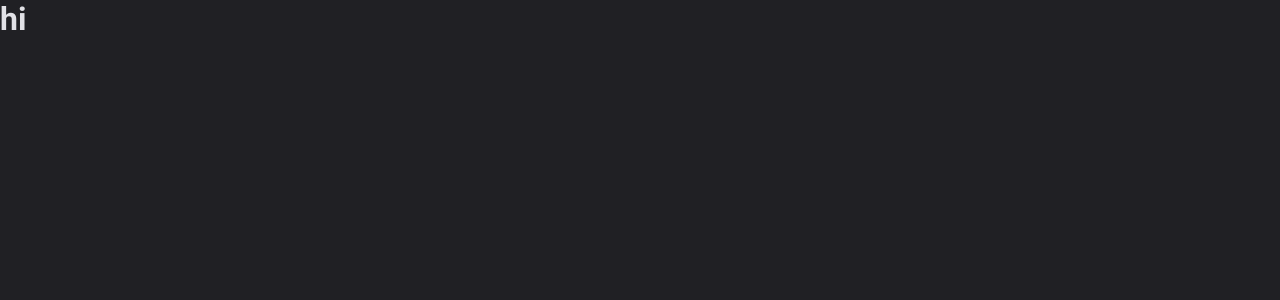
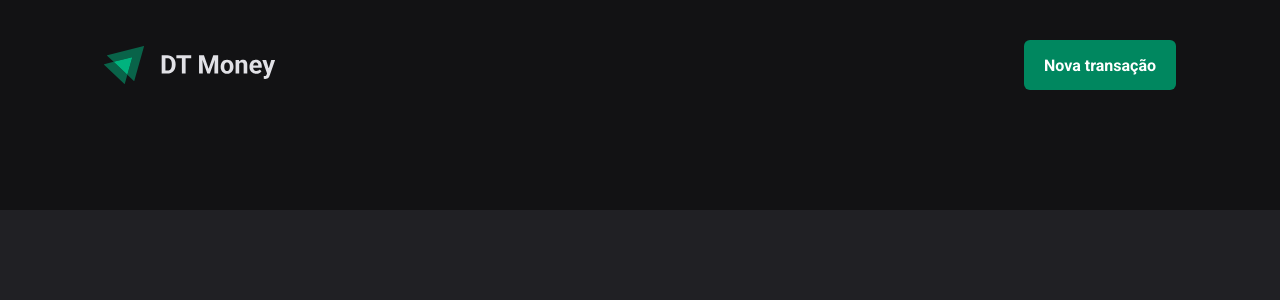
Before and after one commit to brunobandeiraf/DT_Money_React, a React (Vite) app: page / in a window 1280 px wide. Shown: the top 300 px of the page. Built offline with nearby package versions, Linux system fonts and the light colour scheme.

Commit message:
componente header

```diff
--- a/src/App.tsx
+++ b/src/App.tsx
@@ -1,4 +1,5 @@
 import { ThemeProvider } from "styled-components";
+import { Transactions } from "./pages/Transactions";
 import { GlobalStyle } from "./styles/global";
 import { defaultTheme } from "./styles/themes/default";
 
@@ -7,7 +8,8 @@
   return (
   <ThemeProvider theme={defaultTheme}>
     <GlobalStyle />
-    <h1>hi</h1>
+
+    <Transactions />
   </ThemeProvider>
   )
 }
--- /dev/null
+++ b/src/components/Header/index.tsx
@@ -0,0 +1,15 @@
+import { HeaderContainer, HeaderContent, NewTransactionButton } from "./styles";
+
+import logoImg from "../../assets/logo.svg";
+
+export function Header() {
+  return (
+    <HeaderContainer>
+      <HeaderContent>
+        <img src={logoImg} alt="" />
+
+        <NewTransactionButton>Nova transação</NewTransactionButton>
+      </HeaderContent>
+    </HeaderContainer>
+  );
+}
--- /dev/null
+++ b/src/components/Header/styles.ts
@@ -0,0 +1,31 @@
+import styled from "styled-components";
+
+export const HeaderContainer = styled.header`
+  background: ${props => props.theme["gray-900"]};
+  padding: 2.5rem 0 7.5rem;
+`;
+
+export const HeaderContent = styled.div`
+  width: 100%;
+  max-width: 1120px;
+  margin: 0 auto;
+  padding: 0 1.5rem;
+  display: flex;
+  justify-content: space-between;
+  align-items: center;
+`;
+
+export const NewTransactionButton = styled.button`
+  height: 50px;
+  border: 0;
+  background: ${props => props.theme["green-500"]};
+  color: ${props => props.theme["white"]};
+  font-weight: bold;
+  padding: 0 1.25rem;
+  border-radius: 6px;
+  cursor: pointer;
+  &:hover {
+    background: ${props => props.theme["green-700"]};
+    transition: background-color 0.2s;
+  }
+`;
--- /dev/null
+++ b/src/pages/Transactions/index.tsx
@@ -0,0 +1,9 @@
+import { Header } from "../../components/Header";
+
+export function Transactions() {
+  return (
+    <div>
+      <Header />
+    </div>
+  );
+}
```
Also changed, not shown: src/assets/logo.svg (added), src/pages/Transactions/styles.ts (added).
